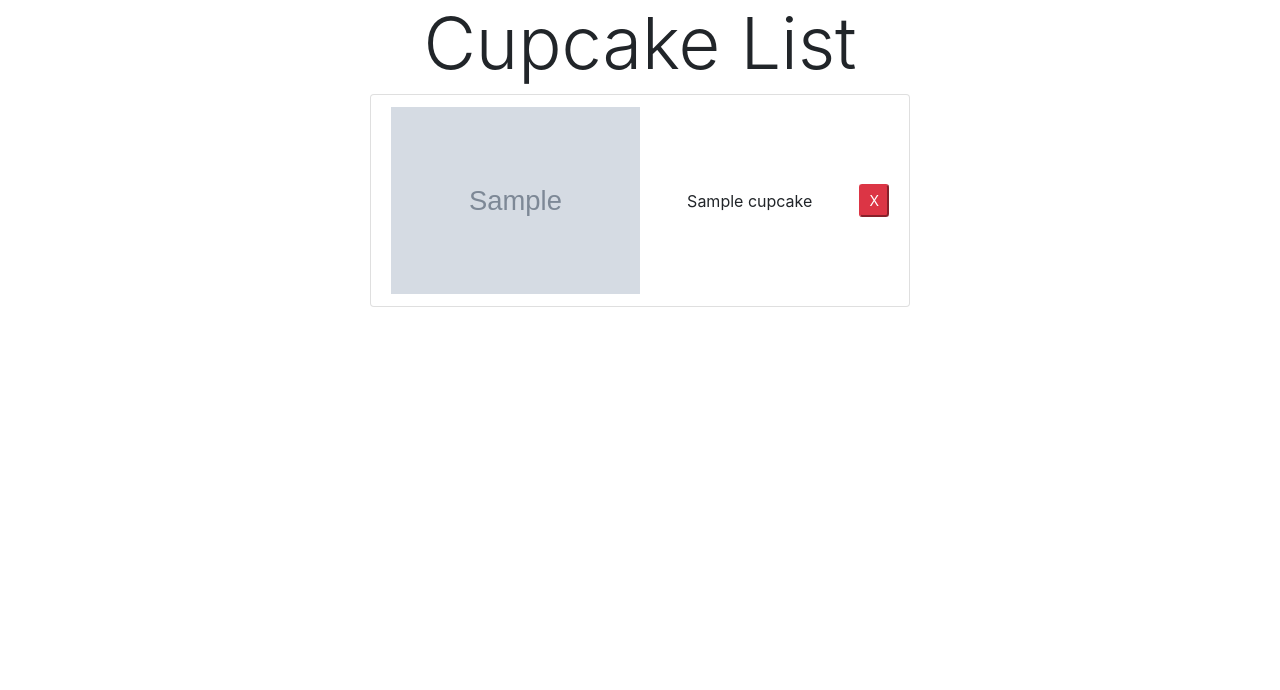
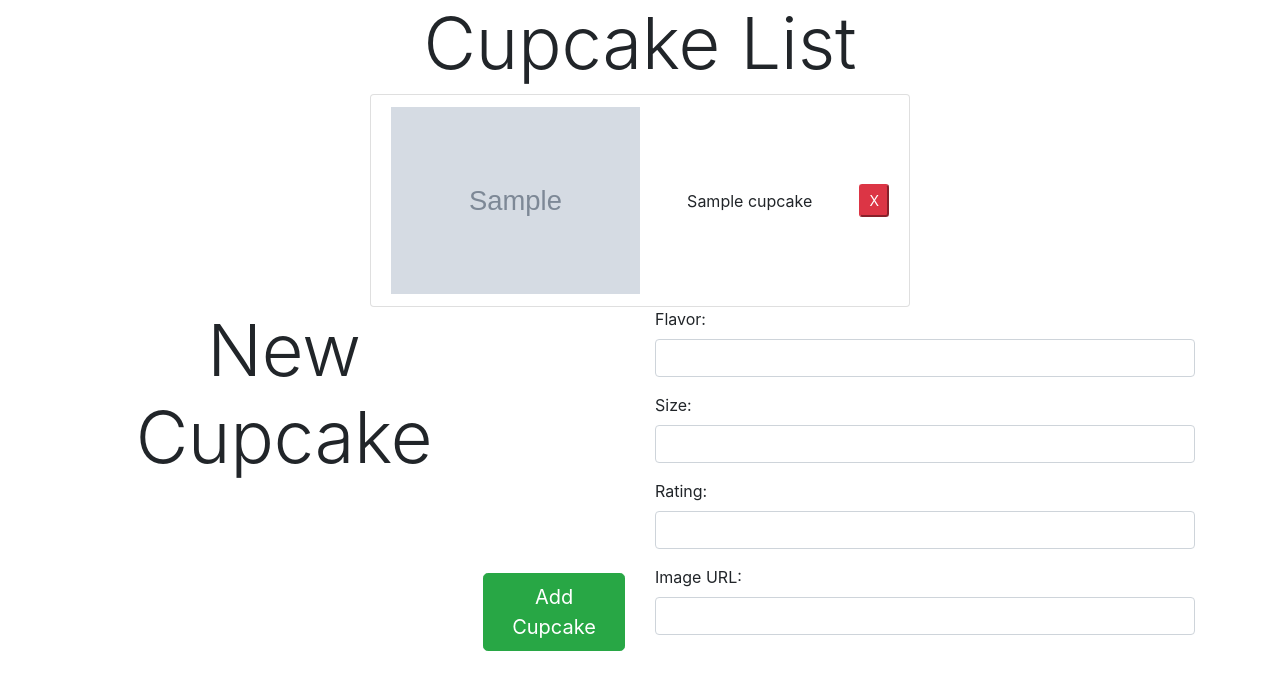
Before and after one commit to adshay18/flask-cupcakes, a Flask app: page / in a window 1280 px wide. Shown: the top 690 px of the page. Run offline with Flask 2, Linux system fonts and the light colour scheme; tables that the repository leaves empty hold one stand-in row (values such as "Sample post"); grey boxes marked "Sample" are stand-in pictures; parts of the project's set-up code (start-up, migrations or seed data) failed here and were passed over; some libraries are stand-ins or nearby versions.

Commit message:
finish js

```diff
--- a/static/app.js
+++ b/static/app.js
@@ -5,3 +5,27 @@ async function deleteCupcake() {
 	await axios.delete(`/api/cupcakes/${id}`);
 	$(this).parent().remove();
 }
+
+$('.add-cupcake').click(addCupcake);
+
+async function addCupcake() {
+	let flavor = $('#flavor').val();
+	let rating = $('#rating').val();
+	let size = $('#size').val();
+	let image = $('#image').val();
+
+	const cupcakeResponse = await axios.post(
+		'/api/cupcakes',
+		(params = { flavor: flavor, rating: rating, size: size, image: image })
+	);
+	let cupcake = $(generateMarkup(cupcakeResponse.data.cupcake));
+	$('#cupcakes-list').append(cupcake);
+}
+
+function generateMarkup(cupcake) {
+	return `<li class="list-group-item d-flex justify-content-between align-items-center">
+    <img class="w-50" src="${cupcake.image}" alt="${cupcake.flavor} cupcake">${cupcake.flavor} cupcake <button
+    class="delete-cupcake btn-sm btn-danger"
+    data-id="${cupcake.id}">X</button>
+  </li>`;
+}
--- a/templates/index.html
+++ b/templates/index.html
@@ -16,15 +16,46 @@
     <h1 class="text-center display-3">Cupcake List</h1>
     <div class="row justify-content-center">
       <div class="col-6">
-        <ul class="list-group">
+        <ul class="list-group" id="cupcakes-list">
           {% for cupcake in cupcakes %}
           <li class="list-group-item d-flex justify-content-between align-items-center">
               <img class="w-50" src="{{cupcake.image}}" alt="{{cupcake.flavor}} cupcake">{{cupcake.flavor}} cupcake <button
               class="delete-cupcake btn-sm btn-danger"
-              data-id="{{cupcake.id}}">X</button></li>
+              data-id="{{cupcake.id}}">X</button>
+            </li>
           {% endfor %}
         </ul>
       </div>
+    </div>
+    <div class="row justify-content-center">
+        <div class="col-6 justify-content-center d-flex">
+            <h1 class="text-center display-3">New Cupcake</h1>
+            <button class="btn btn-lg btn-success align-self-end add-cupcake">Add Cupcake</button>
+        </div>
+
+        <div class="col-6">
+            <form id="cupcake-form">
+                <div class="form-group">
+                    <label for="flavor">Flavor: </label>
+                    <input name="flavor" id="flavor" class="form-control">
+                  </div>
+
+                  <div class="form-group">
+                    <label for="size">Size: </label>
+                    <input name="size" id="size" class="form-control">
+                  </div>
+
+                  <div class="form-group">
+                    <label for="rating">Rating: </label>
+                    <input type="number" name="rating" id="rating" class="form-control">
+                  </div>
+
+                  <div class="form-group">
+                    <label for="image">Image URL: </label>
+                    <input name="image" id="image" class="form-control">
+                  </div>
+              </form>
+        </div>
     </div>
 
   </div>
```
